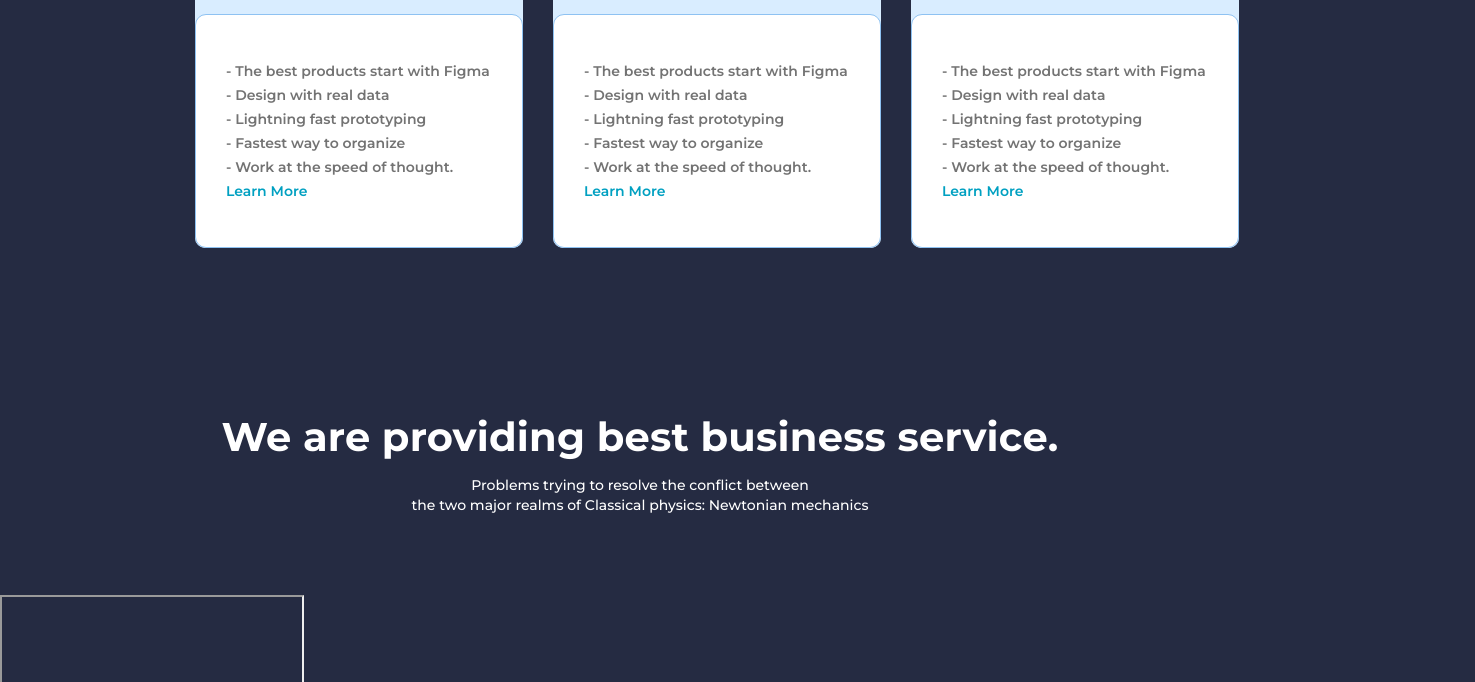
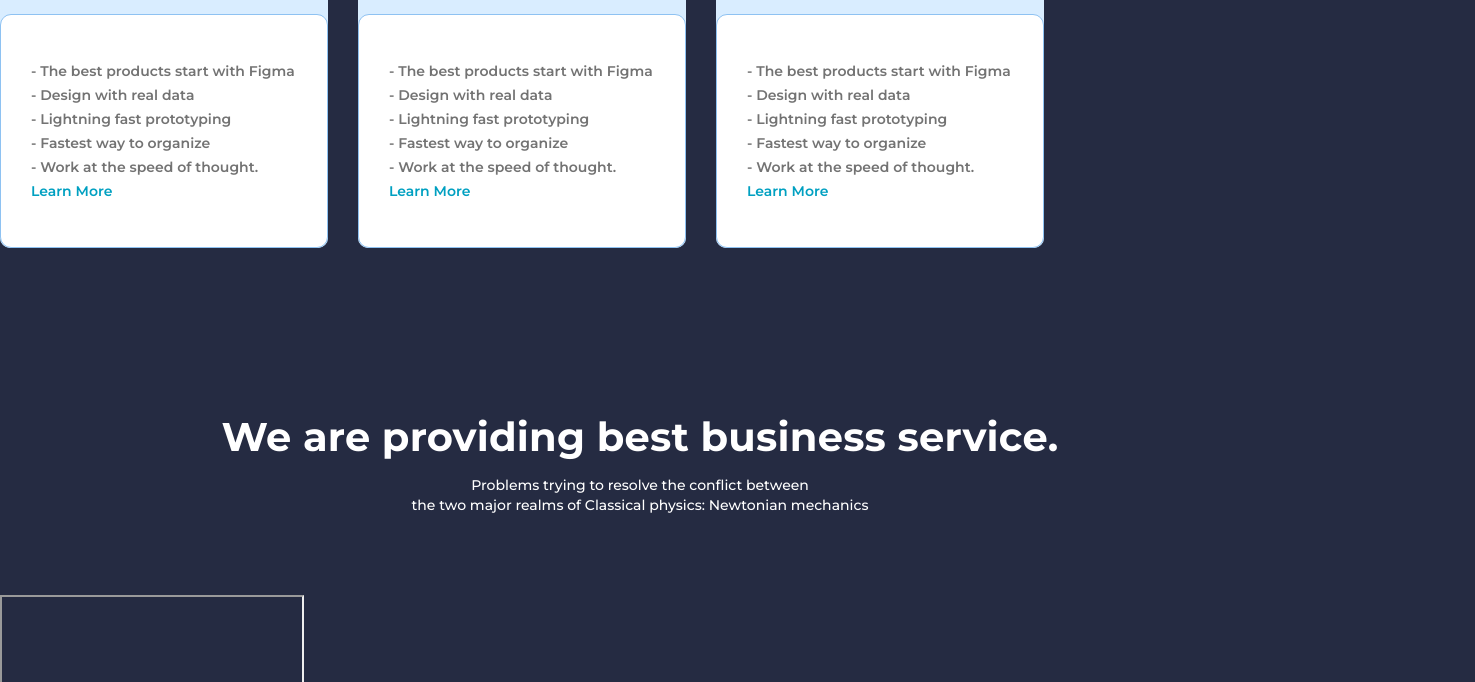
Before and after one commit to hitgroover/first-website, a plain HTML site: page index.html in a window 1280 px wide. Shown: the part 1160-1842 px from the top of the page, 1475 px wide, since content can reach past the window. Drawn offline with Linux system fonts and the light colour scheme; grey boxes are pictures that could not be loaded.

Commit message:
block cards

```diff
--- a/styles/style.css
+++ b/styles/style.css
@@ -302,8 +302,7 @@ h2[class$="-text-main"] {
      align-items: center;
      gap: 30px;
      width: 100%;
-     margin-left: 195px;
-     margin-right: 195px;
+     margin: 0 auto;
      padding-bottom: 80px;
 
 }
```
